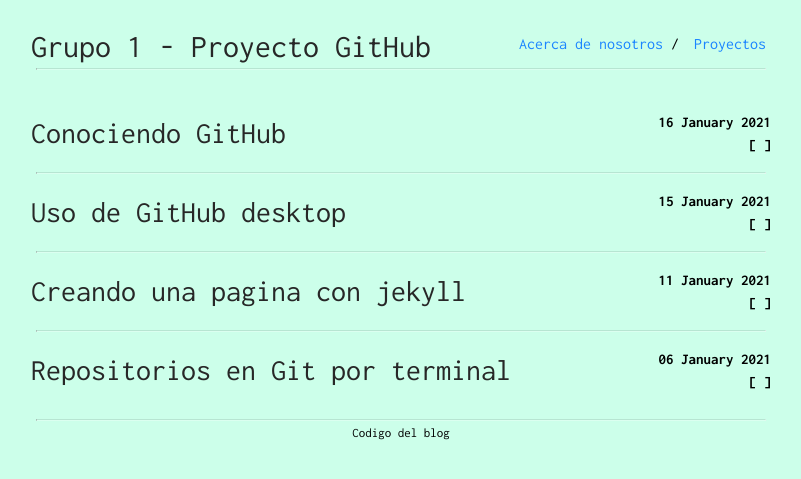
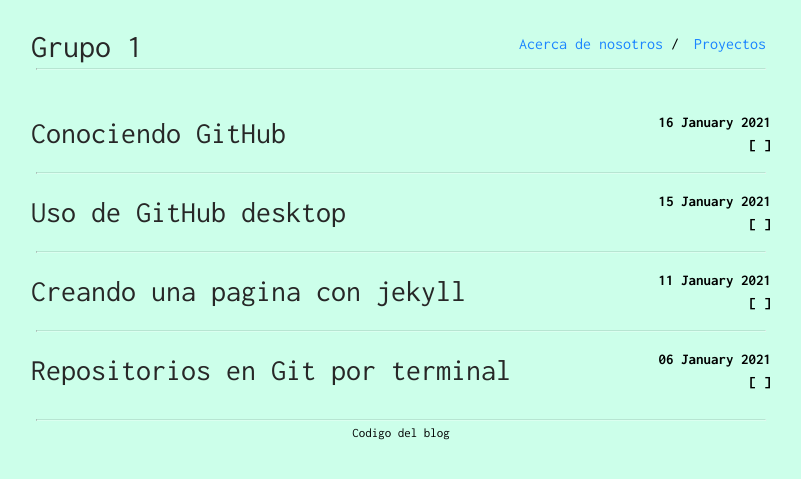
Before and after one commit to Proyecto-Grupo1/blog, a Jekyll site: the page index.html, which Jekyll copies as it is, in a window 1280 px wide. Shown: the top 479 px of the page, without its empty margins (239-1040 px from the left). Built offline with Jekyll 4.4.1, drawn with Linux system fonts in a browser that asks for light colours.

Commit message:
Update index.html

```diff
--- a/index.html
+++ b/index.html
@@ -30,7 +30,7 @@
 <body>
     <div class="container">
         <div class="navbar">
-    <a class="site-title" href="https://pruebafinal.azurewebsites.net/">Grupo 1 - Proyecto GitHub </a>
+    <a class="site-title" href="https://pruebafinal.azurewebsites.net/">Grupo 1 </a>
 
     <ul class="pull-right">
 
```
